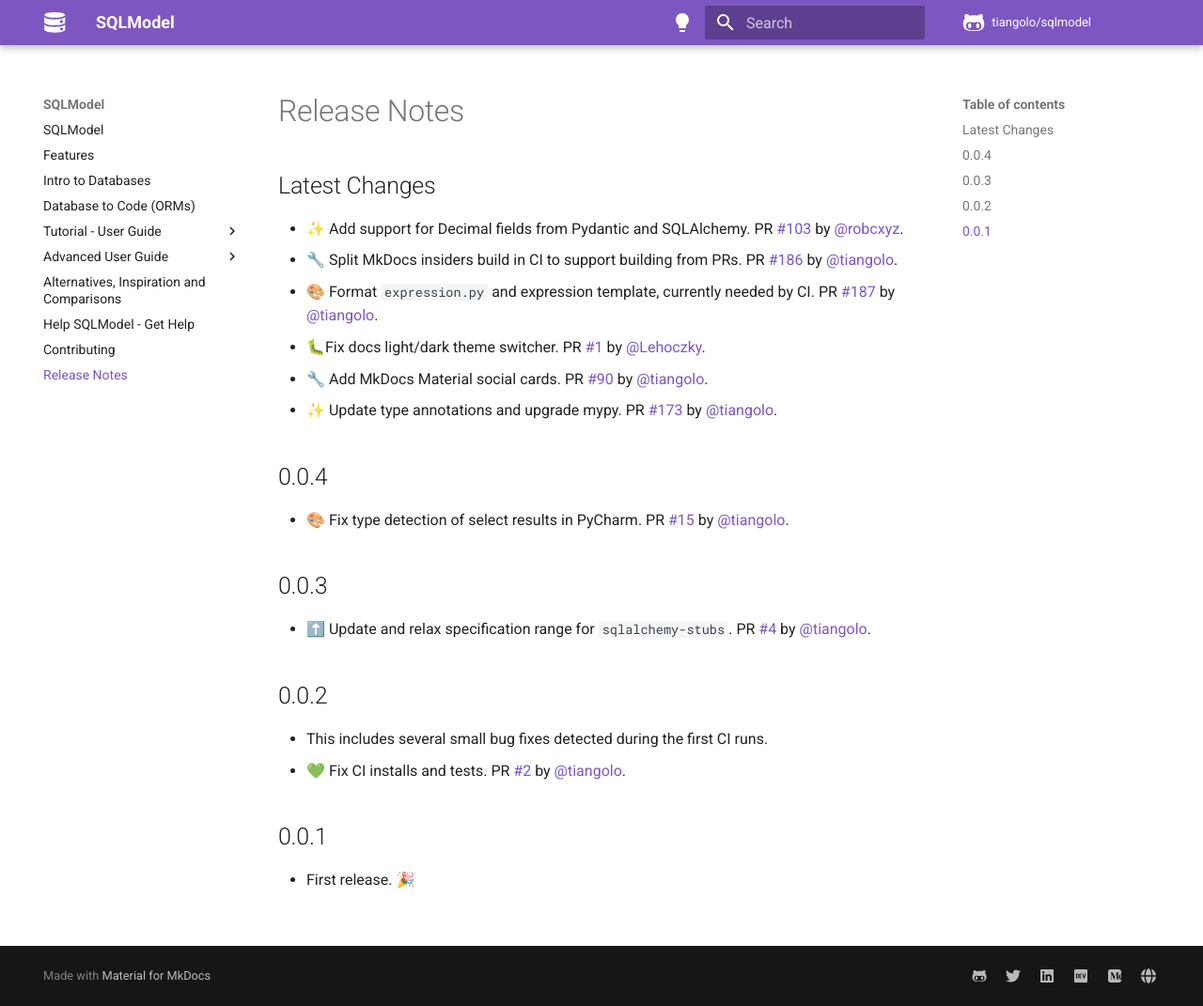
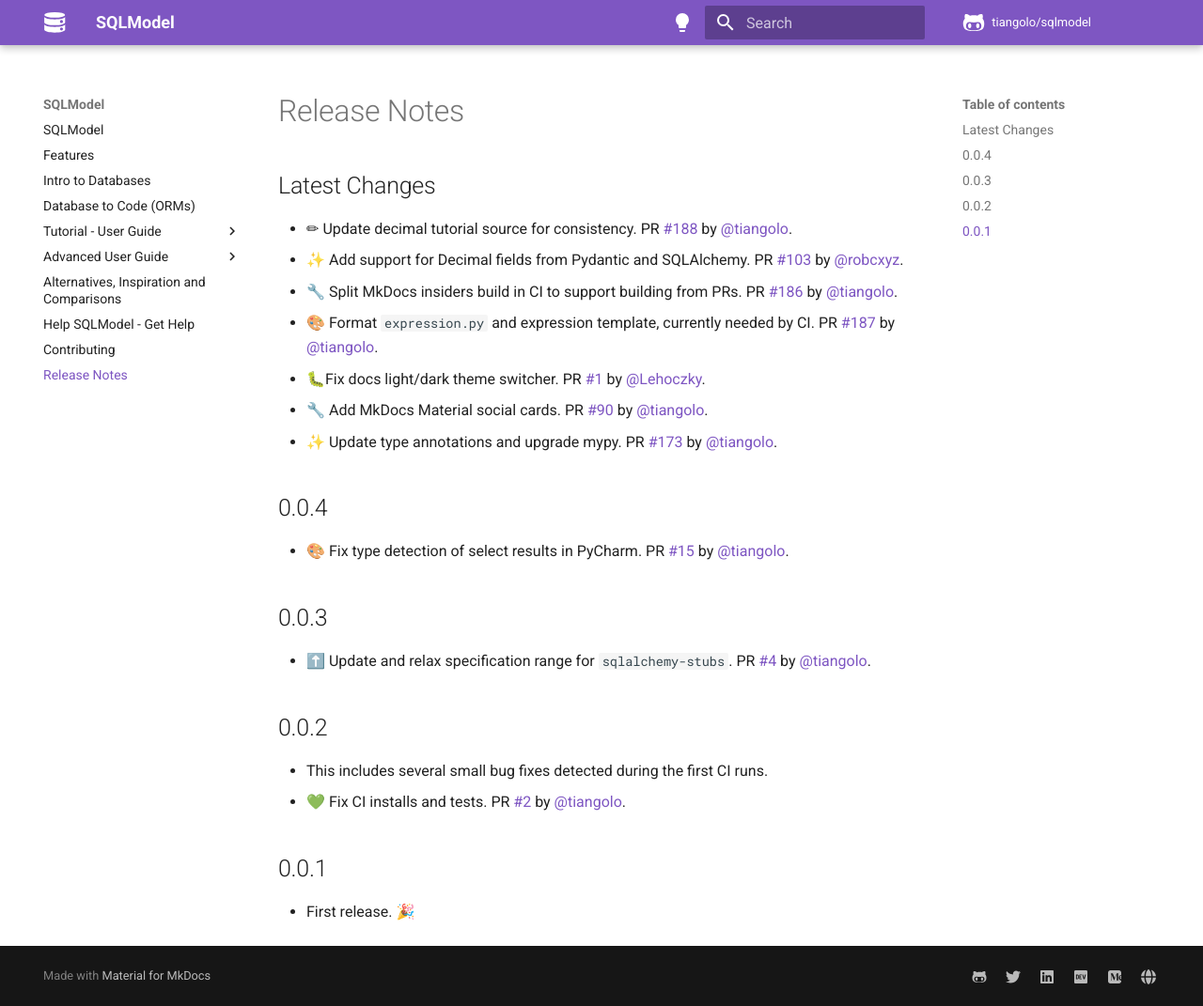
Before and after one commit to upmorpheus/Laravel-perfect, an MkDocs documentation site: the page built from docs/release-notes.md, in a window 1280 px wide and 1071 px high. Shown: the whole window at 94% size. Built offline with MkDocs 1.6.1 and Material for MkDocs 9.7.7, drawn with Linux system fonts in a browser that asks for light colours; comment, search, counter and statistics services are not loaded.

Commit message:
📝 Update release notes

```diff
--- a/docs/release-notes.md
+++ b/docs/release-notes.md
@@ -2,6 +2,7 @@
 
 ## Latest Changes
 
+* ✏ Update decimal tutorial source for consistency. PR [#188](https://github.com/tiangolo/sqlmodel/pull/188) by [@tiangolo](https://github.com/tiangolo).
 * ✨ Add support for Decimal fields from Pydantic and SQLAlchemy. PR [#103](https://github.com/tiangolo/sqlmodel/pull/103) by [@robcxyz](https://github.com/robcxyz).
 * 🔧 Split MkDocs insiders build in CI to support building from PRs. PR [#186](https://github.com/tiangolo/sqlmodel/pull/186) by [@tiangolo](https://github.com/tiangolo).
 * 🎨 Format `expression.py` and expression template, currently needed by CI. PR [#187](https://github.com/tiangolo/sqlmodel/pull/187) by [@tiangolo](https://github.com/tiangolo).
```
